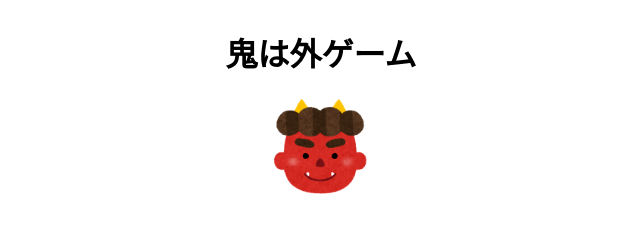
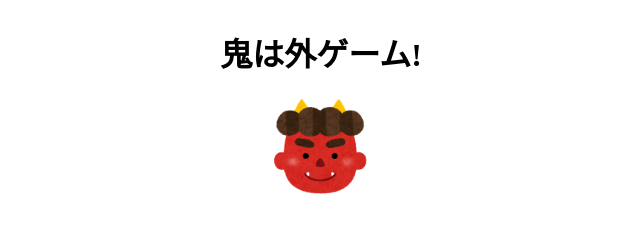
Before and after one commit to pepe-s/oniwasoto, a plain HTML site: page index.html in a window 1280 px wide. Shown: the top 240 px of the page, 319-959 px from the left. Drawn offline with Linux system fonts and the light colour scheme.

Commit message:
Update index.html

```diff
--- a/index.html
+++ b/index.html
@@ -10,7 +10,7 @@
   </head>
   <body>
     <div class="container">
-      <h1>鬼は外ゲーム</h1>
+      <h1>鬼は外ゲーム!</h1>
     </div>
     <div class="container" id="main">
       <div class="container">
```
